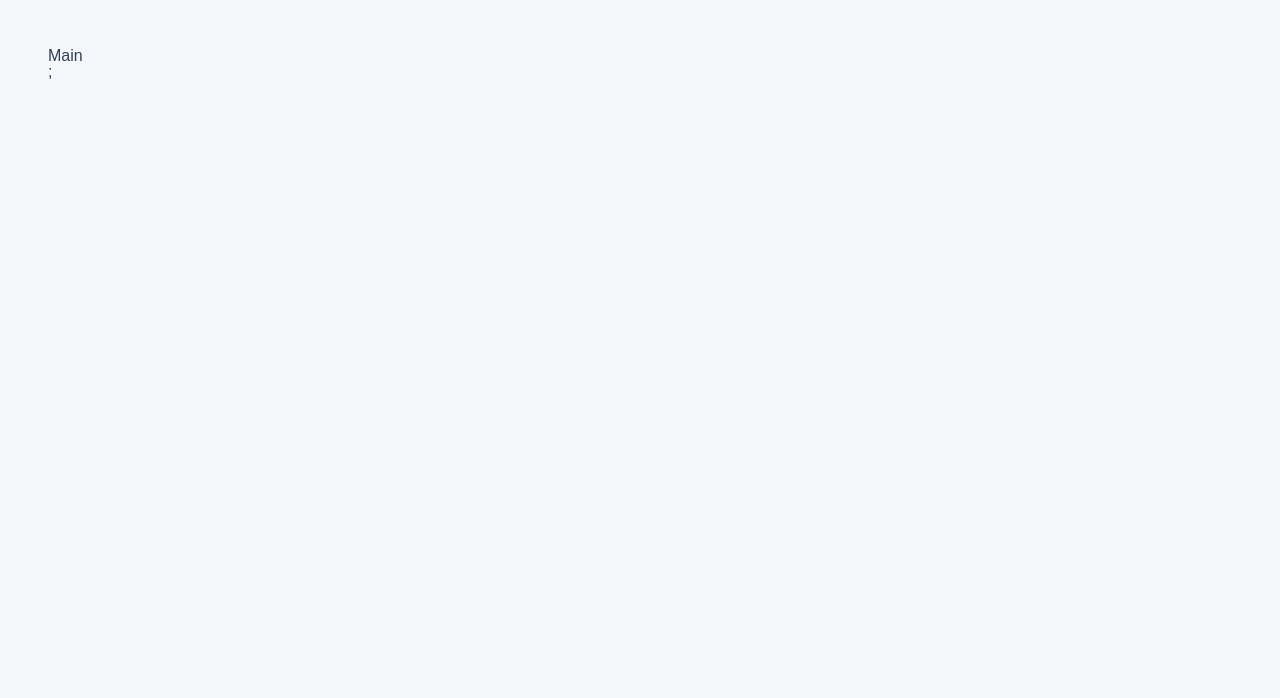
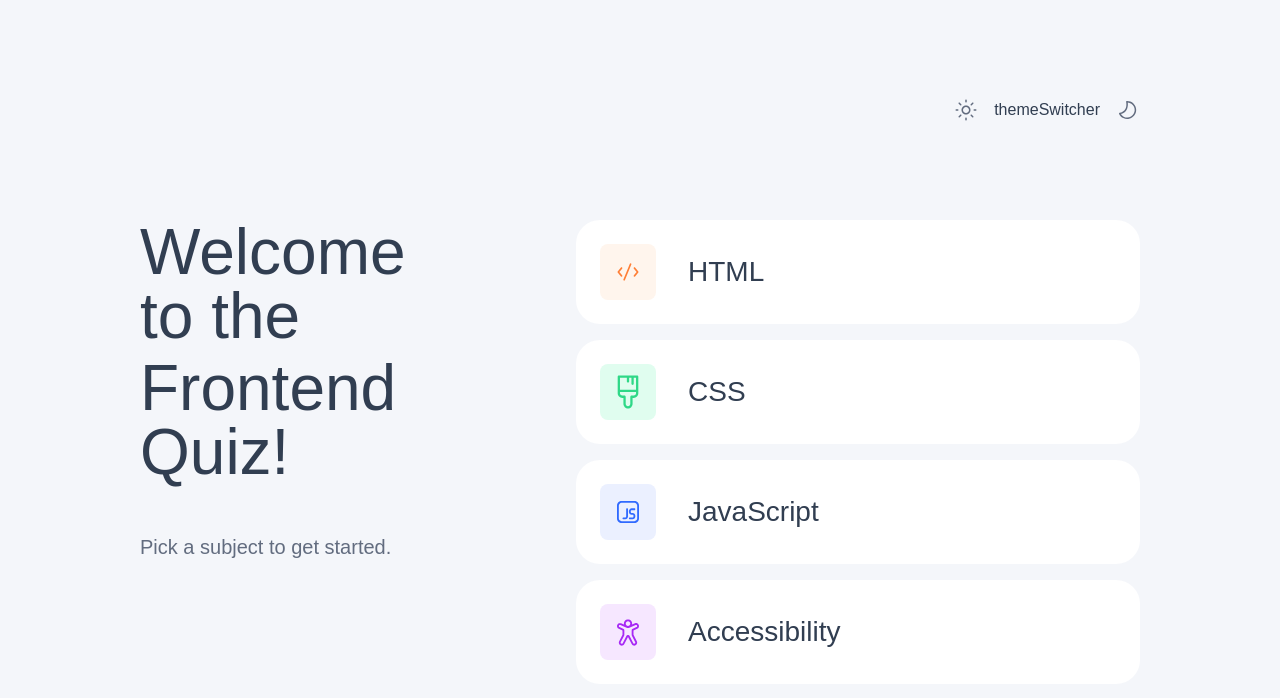
Before and after one commit to BessonovMax/frontend-quiz-app, a React (Vite) app: page / in a window 1280 px wide. Shown: the top 698 px of the page. Built offline with nearby package versions, Linux system fonts and the light colour scheme; a web font is replaced by a local one.

Commit message:
refactor: update SVG icons and enhance layout in Main component with theme switcher and TitleButtons

```diff
--- a/src/App.tsx
+++ b/src/App.tsx
@@ -9,8 +9,10 @@ function App() {
   const [isAnswered, setIsAnswered] = useState(false); */
 
   return (
-    <div className="bg-background text-text-primary font-display min-h-dvh p-12 leading-none font-medium">
-      <Main />
+    <div className="bg-background text-text-primary font-display min-h-dvh px-6 leading-none font-medium md:px-16 xl:px-[8.75rem]">
+      <div className="mx-auto max-w-[1157px]">
+        <Main />
+      </div>
     </div>
   );
 }
--- a/src/components/ThemeButton.tsx
+++ b/src/components/TitleButton.tsx
@@ -10,7 +10,7 @@ const iconMap: Record<string, { bg: string }> = {
   Accessibility: { bg: "bg-accessibility-background" },
 };
 
-const titleButton = ({ title, iconPath }: Props) => {
+const TitleButton = ({ title, iconPath }: Props) => {
   const { bg } = iconMap[title];
   return (
     <button className="bg-variant-background border-variant-background flex min-w-[20.4375rem] items-center justify-start gap-4 rounded-[12px] border-3 p-[13px] hover:cursor-pointer md:min-w-[40rem] md:gap-8 md:rounded-[24px] xl:min-w-[35.25rem] xl:p-[21px]">
@@ -28,4 +28,4 @@ const titleButton = ({ title, iconPath }: Props) => {
   );
 };
 
-export default titleButton;
+export default TitleButton;
--- a/src/components/VariantButton.tsx
+++ b/src/components/VariantButton.tsx
@@ -14,7 +14,7 @@ const VariantButton = ({ isAnswered, isCorrect, option, letter }: Props) => {
       className={`bg-variant-background border-variant-background flex min-w-[20.4375rem] items-center justify-between gap-4 rounded-[12px] border-3 p-[13px] hover:cursor-pointer md:min-w-[40rem] md:gap-8 md:rounded-[24px] xl:min-w-[35.25rem] xl:p-[21px] ${isCorrect === false ? "!border-incorrect" : ""}`}
     >
       <div
-        className={`bg-variant-foreground text-text-secondary flex size-[2.5rem] items-center justify-center rounded-[6px] text-[1.125rem] uppercase md:size-[3.5rem] md:rounded-[12px] md:text-[1.75rem] xl:rounded-[8px] ${isCorrect === false ? "!bg-incorrect text-white" : ""}`}
+        className={`bg-variant-foreground text-text-letter flex size-[2.5rem] items-center justify-center rounded-[6px] text-[1.125rem] uppercase md:size-[3.5rem] md:rounded-[12px] md:text-[1.75rem] xl:rounded-[8px] ${isCorrect === false ? "!bg-incorrect text-white" : ""}`}
       >
         {letter}
       </div>
--- a/src/index.css
+++ b/src/index.css
@@ -40,6 +40,7 @@
   --color-variant-foreground: var(--variant-foreground);
   --color-text-primary: var(--text-primary);
   --color-text-secondary: var(--text-secondary);
+  --color-text-letter: var(--text-letter);
   --color-circle: var(--circle);
   --color-variant-foreground-text: var(--variant-foreground-text);
 }
@@ -50,6 +51,7 @@
   --variant-background: #fff;
   --text-primary: #313e51;
   --text-secondary: #626c7f;
+  --text-letter: #626c7f;
   --variant-foreground: #f4f6fa;
   --circle: #edf1f9;
   --primary: #a729f5;
@@ -66,7 +68,8 @@
   --background: #313e51;
   --variant-background: #3b4d66;
   --text-primary: #fff;
-  --text-secondary: #626c7f;
+  --text-secondary: #abc1e1;
+  --text-letter: #626c7f;
   --variant-foreground: #f4f6fa;
   --variant-foreground-text: #626c7f;
   --circle: #2d3949;
--- a/src/pages/Main.tsx
+++ b/src/pages/Main.tsx
@@ -1,8 +1,49 @@
+import TitleButton from "../components/TitleButton";
+import data from "../data/data.json";
+
+const titles = data.quizzes.map((quiz) => ({
+  title: quiz.title,
+  icon: quiz.icon,
+}));
+
 export default function Main() {
   return (
     <>
-      <nav></nav>
-      <main>Main</main>;
+      <nav className="flex justify-between py-6 md:py-[3.125rem] xl:py-[6.125rem]">
+        <div></div>
+        <div className="flex items-center gap-2 md:gap-4">
+          <img
+            className="size-4 md:size-6"
+            src="/images/icon-sun-dark.svg"
+            alt=""
+          />
+          themeSwitcher
+          <img
+            className="size-4 md:size-6"
+            src="/images/icon-moon-dark.svg"
+            alt=""
+          />
+        </div>
+      </nav>
+      <main className="flex flex-col gap-[2.5rem] md:gap-[4rem] xl:flex-row xl:gap-[8rem]">
+        <div className="flex flex-col gap-4 xl:gap-12">
+          <h1 className="flex flex-col gap-[8px] text-[2.5rem] md:text-[4rem]">
+            <span className="font-light">Welcome to the </span>Frontend Quiz!
+          </h1>
+          <p className="font-display-italic text-text-secondary text-[0.825rem] leading-[150%] font-light md:text-[1.25rem]">
+            Pick a subject to get started.
+          </p>
+        </div>
+        <div className="flex grow-1 flex-col gap-4 md:gap-6 xl:gap-4">
+          {titles.map((title) => (
+            <TitleButton
+              key={title.title}
+              title={title.title}
+              iconPath={title.icon}
+            />
+          ))}
+        </div>
+      </main>
     </>
   );
 }
```
Also changed, not shown: public/images/icon-moon-dark.svg, public/images/icon-sun-dark.svg.
